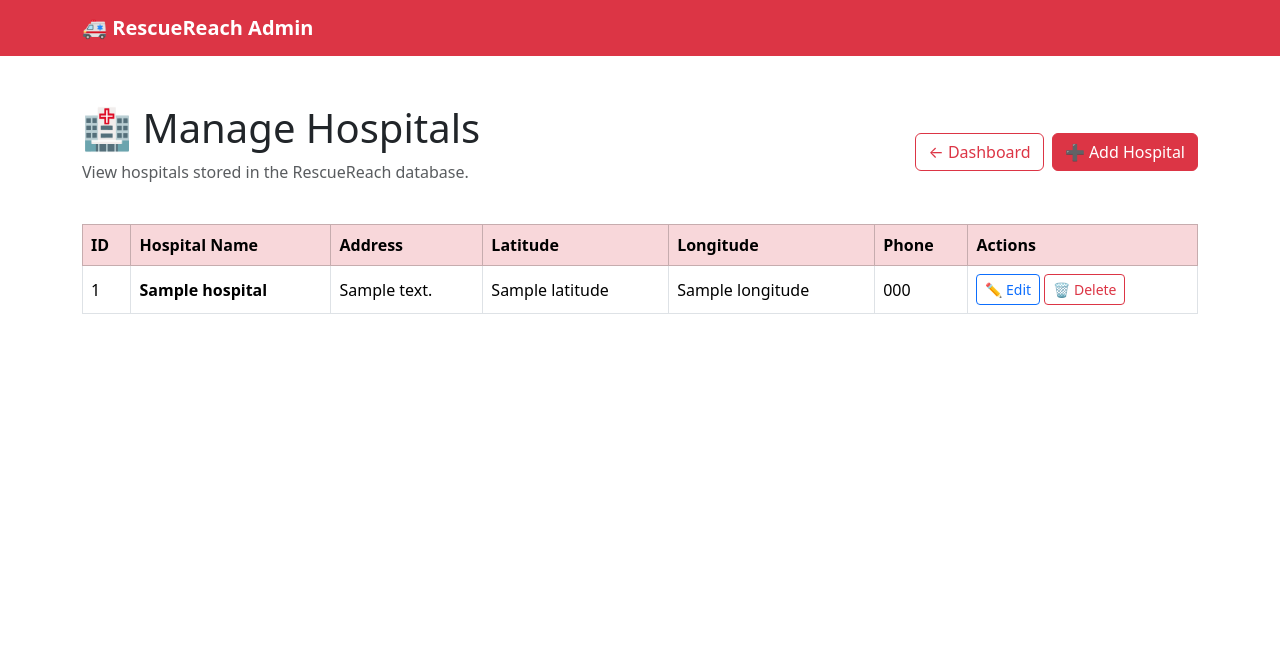
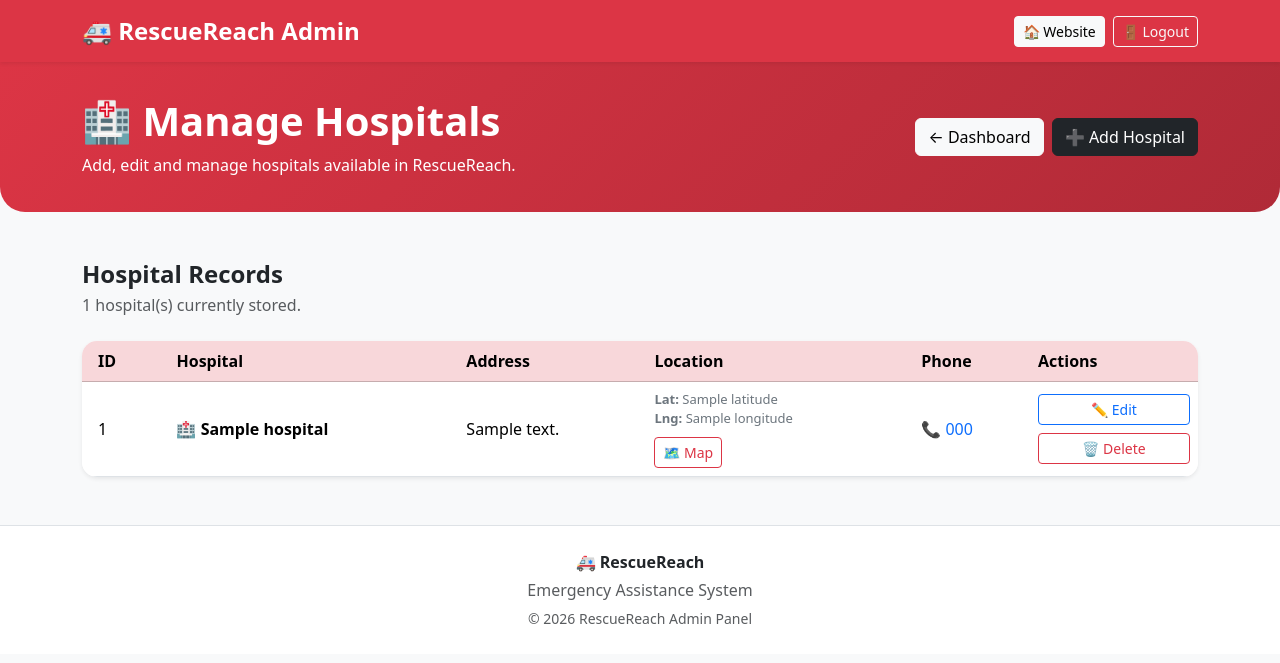
Before and after one commit to arnesh-code/RescueReach, a Flask app: template templates/admin_hospitals.html in a window 1280 px wide. Shown: the top 663 px of the page. Run offline with Flask 3, Linux system fonts and the light colour scheme; the template is opened without the code that fills it: most values are stand-ins (such as "Sample title", 1, 10 or a date in 2020).

Commit message:
Improve hospital management page

```diff
--- a/templates/admin_hospitals.html
+++ b/templates/admin_hospitals.html
@@ -14,42 +14,122 @@
         rel="stylesheet"
     >
 
+    <style>
+
+        body {
+            background-color: #f8f9fa;
+        }
+
+        .page-header {
+            background: linear-gradient(135deg, #dc3545, #b02a37);
+            color: white;
+            padding: 35px 20px;
+            border-radius: 0 0 25px 25px;
+        }
+
+        .hospital-table {
+            background-color: white;
+            border-radius: 15px;
+            overflow: hidden;
+        }
+
+        .hospital-name {
+            font-weight: 600;
+        }
+
+        .coordinate {
+            font-size: 13px;
+            color: #6c757d;
+        }
+
+        .action-btn {
+            margin-bottom: 4px;
+        }
+
+        footer {
+            background-color: white;
+        }
+
+    </style>
+
 </head>
+
 
 <body>
 
-<nav class="navbar navbar-dark bg-danger">
+
+<!-- Navigation -->
+
+<nav class="navbar navbar-dark bg-danger shadow-sm">
 
     <div class="container">
 
-        <a class="navbar-brand fw-bold" href="/admin/dashboard">
+        <a
+            class="navbar-brand fw-bold fs-4"
+            href="/admin/dashboard"
+        >
             🚑 RescueReach Admin
         </a>
+
+        <div class="d-flex gap-2">
+
+            <a
+                href="/"
+                class="btn btn-light btn-sm"
+            >
+                🏠 Website
+            </a>
+
+            <a
+                href="/admin/logout"
+                class="btn btn-outline-light btn-sm"
+            >
+                🚪 Logout
+            </a>
+
+        </div>
 
     </div>
 
 </nav>
 
 
-<main class="container py-5">
 
-    <div class="d-flex justify-content-between align-items-center mb-4">
+<!-- Page Header -->
+
+<section class="page-header">
+
+    <div class="container">
+
+        <div class="d-flex flex-column flex-md-row
+                    justify-content-between align-items-md-center gap-3">
 
             <div>
-            <h1>🏥 Manage Hospitals</h1>
 
-            <p class="text-muted">
-                View hospitals stored in the RescueReach database.
+                <h1 class="fw-bold mb-2">
+                    🏥 Manage Hospitals
+                </h1>
+
+                <p class="mb-0">
+                    Add, edit and manage hospitals available in RescueReach.
                 </p>
+
             </div>
+
 
             <div class="d-flex gap-2">
 
-        <a href="/admin/dashboard" class="btn btn-outline-danger">
+                <a
+                    href="/admin/dashboard"
+                    class="btn btn-light"
+                >
                     ← Dashboard
                 </a>
 
-        <a href="/admin/hospitals/add" class="btn btn-danger">
+                <a
+                    href="/admin/hospitals/add"
+                    class="btn btn-dark"
+                >
                     ➕ Add Hospital
                 </a>
 
@@ -57,24 +137,78 @@
 
         </div>
 
+    </div>
 
-    <div class="table-responsive">
+</section>
 
-        <table class="table table-bordered table-hover align-middle">
+
+
+<!-- Main Content -->
+
+<main class="container py-5">
+
+
+    <!-- Hospital Count -->
+
+    <div class="d-flex justify-content-between
+                align-items-center mb-4">
+
+        <div>
+
+            <h2 class="h4 fw-bold mb-1">
+                Hospital Records
+            </h2>
+
+            <p class="text-muted mb-0">
+                {{ hospitals|length }} hospital(s) currently stored.
+            </p>
+
+        </div>
+
+    </div>
+
+
+
+    {% if hospitals %}
+
+    <!-- Hospital Table -->
+
+    <div class="table-responsive hospital-table shadow-sm">
+
+        <table class="table table-hover align-middle mb-0">
 
             <thead class="table-danger">
 
                 <tr>
-                    <th>ID</th>
-                    <th>Hospital Name</th>
-                    <th>Address</th>
-                    <th>Latitude</th>
-                    <th>Longitude</th>
-                    <th>Phone</th>
-                    <th>Actions</th>
+
+                    <th class="px-3">
+                        ID
+                    </th>
+
+                    <th>
+                        Hospital
+                    </th>
+
+                    <th>
+                        Address
+                    </th>
+
+                    <th>
+                        Location
+                    </th>
+
+                    <th>
+                        Phone
+                    </th>
+
+                    <th>
+                        Actions
+                    </th>
+
                 </tr>
 
             </thead>
+
 
             <tbody>
 
@@ -82,39 +216,115 @@
 
                 <tr>
 
-                    <td>{{ hospital.id }}</td>
+                    <!-- ID -->
 
-                    <td>
-                        <strong>{{ hospital.name }}</strong>
+                    <td class="px-3">
+                        {{ hospital.id }}
                     </td>
 
-                    <td>{{ hospital.address }}</td>
 
-                    <td>{{ hospital.latitude }}</td>
-
-                    <td>{{ hospital.longitude }}</td>
-
-                    <td>{{ hospital.phone }}</td>
+                    <!-- Hospital Name -->
 
                     <td>
 
+                        <div class="hospital-name">
+                            🏥 {{ hospital.name }}
+                        </div>
+
+                    </td>
+
+
+                    <!-- Address -->
+
+                    <td>
+
+                        {{ hospital.address }}
+
+                    </td>
+
+
+                    <!-- Coordinates -->
+
+                    <td>
+
+                        <div class="coordinate">
+
+                            <strong>Lat:</strong>
+                            {{ hospital.latitude }}
+
+                            <br>
+
+                            <strong>Lng:</strong>
+                            {{ hospital.longitude }}
+
+                        </div>
+
+
+                        <a
+                            href="https://www.google.com/maps/search/?api=1&query={{ hospital.latitude }},{{ hospital.longitude }}"
+                            target="_blank"
+                            class="btn btn-sm btn-outline-danger mt-2"
+                        >
+                            🗺️ Map
+                        </a>
+
+                    </td>
+
+
+                    <!-- Phone -->
+
+                    <td>
+
+                        {% if hospital.phone %}
+
+                            <a
+                                href="tel:{{ hospital.phone }}"
+                                class="text-decoration-none"
+                            >
+                                📞 {{ hospital.phone }}
+                            </a>
+
+                        {% else %}
+
+                            <span class="text-muted">
+                                Not available
+                            </span>
+
+                        {% endif %}
+
+                    </td>
+
+
+                    <!-- Actions -->
+
+                    <td>
+
+                        <div class="d-flex flex-column gap-1">
+
                             <a
                                 href="/admin/hospitals/edit/{{ hospital.id }}"
-                            class="btn btn-sm btn-outline-primary"
+                                class="btn btn-sm btn-outline-primary action-btn"
                             >
                                 ✏️ Edit
                             </a>
 
+
                             <form
                                 method="POST"
                                 action="/admin/hospitals/delete/{{ hospital.id }}"
-                            style="display: inline;"
                                 onsubmit="return confirm('Are you sure you want to delete this hospital?');"
                             >
-                            <button type="submit" class="btn btn-sm btn-outline-danger">
+
+                                <button
+                                    type="submit"
+                                    class="btn btn-sm btn-outline-danger w-100"
+                                >
                                     🗑️ Delete
                                 </button>
+
                             </form>
+
+                        </div>
 
                     </td>
 
@@ -128,7 +338,65 @@
 
     </div>
 
+
+    {% else %}
+
+
+    <!-- Empty State -->
+
+    <div class="card border-0 shadow-sm text-center">
+
+        <div class="card-body py-5">
+
+            <div class="display-3">
+                🏥
+            </div>
+
+            <h3 class="mt-3">
+                No Hospitals Found
+            </h3>
+
+            <p class="text-muted">
+                There are currently no hospitals stored in RescueReach.
+            </p>
+
+            <a
+                href="/admin/hospitals/add"
+                class="btn btn-danger"
+            >
+                ➕ Add First Hospital
+            </a>
+
+        </div>
+
+    </div>
+
+
+    {% endif %}
+
+
 </main>
+
+
+
+<!-- Footer -->
+
+<footer class="border-top text-center py-4">
+
+    <p class="fw-bold mb-1">
+        🚑 RescueReach
+    </p>
+
+    <p class="text-muted mb-1">
+        Emergency Assistance System
+    </p>
+
+    <small class="text-muted">
+        © 2026 RescueReach Admin Panel
+    </small>
+
+</footer>
+
 
 </body>
 
```
Lines whose indentation alone changed are shown as unchanged.
